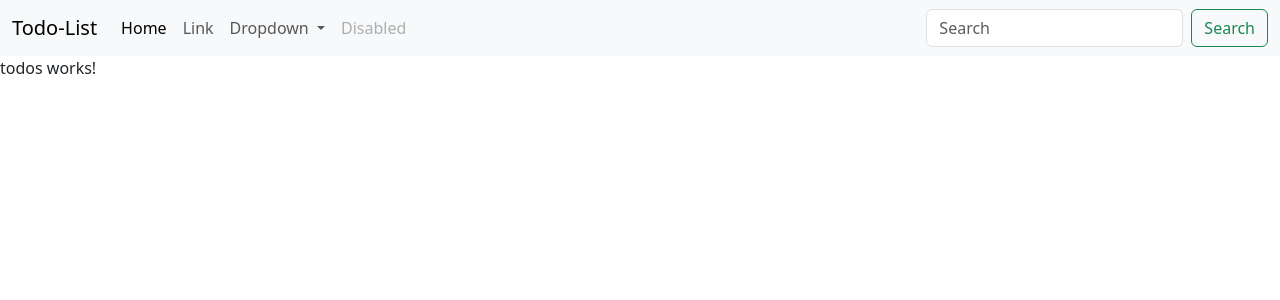
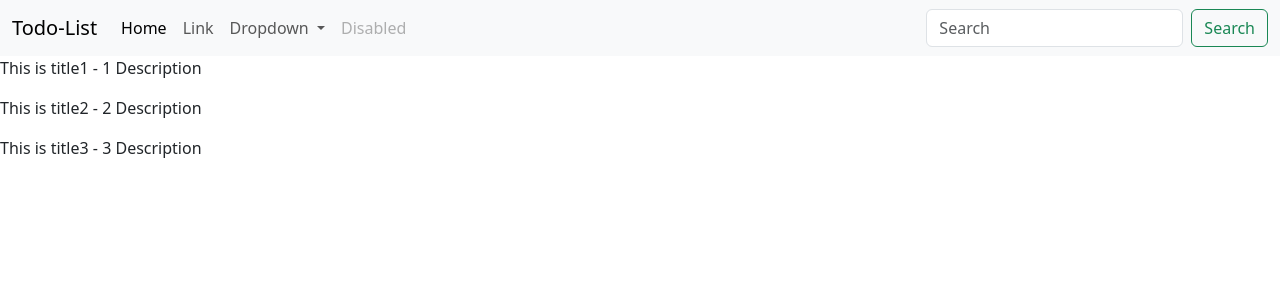
Before and after one commit to Kaushal185/TodoApp-Angular, an Angular app: page / in a window 1280 px wide. Shown: the top 300 px of the page. Built offline with nearby package versions, Linux system fonts and the light colour scheme.

Commit message:
created todo-item component and it accessed inside todos component

```diff
--- /dev/null
+++ b/src/app/MyComponents/todo-item/todo-item.component.html
@@ -0,0 +1 @@
+<p>{{todo.title}} - {{todo.sno}} {{todo.desc}}</p>
--- /dev/null
+++ b/src/app/MyComponents/todo-item/todo-item.component.ts
@@ -0,0 +1,16 @@
+import { Component, OnInit } from '@angular/core';
+import { Input } from '@angular/core';
+import { Todo } from 'src/app/Todo';
+@Component({
+  selector: 'app-todo-item',
+  templateUrl: './todo-item.component.html',
+  styleUrls: ['./todo-item.component.css']
+})
+export class TodoItemComponent implements OnInit {
+  @Input() todo !: Todo;
+  constructor(){}
+  ngOnInit(): void{
+
+  }
+
+}
--- a/src/app/MyComponents/todos/todos.component.html
+++ b/src/app/MyComponents/todos/todos.component.html
@@ -1 +1,9 @@
-<p>todos works!</p>
+<div *ngFor="let x of todos">
+    <!-- Here we are using conecpt of directives -->
+    <app-todo-item [todo] ="x" ></app-todo-item>
+    <!-- <li>{{item.sno}} - {{item.title}} - {{item.desc}}</li> -->
+</div>
+
+<!-- <ul *ngFor="let item of todos">
+    <li>{{item.sno}} - {{item.title}} - {{item.desc}}</li>
+</ul> -->
--- a/src/app/MyComponents/todos/todos.component.ts
+++ b/src/app/MyComponents/todos/todos.component.ts
@@ -1,20 +1,36 @@
-import { Component } from '@angular/core';
+import { Component, OnInit } from '@angular/core';
 import { Todo } from 'src/app/Todo';
 @Component({
   selector: 'app-todos',
   templateUrl: './todos.component.html',
   styleUrls: ['./todos.component.css']
 })
-export class TodosComponent{
+export class TodosComponent implements OnInit{
   todos!:Todo[];
   constructor(){
     this.todos = [
       {
-        sno: 3,
-        title:"This is title",
+        sno: 1,
+        title:"This is title1",
         desc: "Description",
         active:true
-      }
+
+      },
+      {
+        sno: 2,
+        title:"This is title2",
+        desc: "Description",
+        active:true
+
+      },
+      {
+        sno: 3,
+        title:"This is title3",
+        desc: "Description",
+        active:true
+
+      },
+
     ]
   }
   ngOnInit(): void{
--- a/src/app/app-routing.module.ts
+++ b/src/app/app-routing.module.ts
@@ -7,4 +7,4 @@ const routes: Routes = [];
   imports: [RouterModule.forRoot(routes)],
   exports: [RouterModule]
 })
-export class AppRoutingModule { }
+export class AppRoutingModule {}
--- a/src/app/app.module.ts
+++ b/src/app/app.module.ts
@@ -4,11 +4,13 @@ import { BrowserModule } from '@angular/platform-browser';
 import { AppRoutingModule } from './app-routing.module';
 import { AppComponent } from './app.component';
 import { TodosComponent } from './MyComponents/todos/todos.component';
+import { TodoItemComponent } from './MyComponents/todo-item/todo-item.component';
 
 @NgModule({
   declarations: [
     AppComponent,
-    TodosComponent
+    TodosComponent,
+    TodoItemComponent
   ],
   imports: [
     BrowserModule,
```
Also changed, not shown: src/app/MyComponents/todo-item/todo-item.component.css (added), 1 other file (tests, documents, lock files or other folders).
